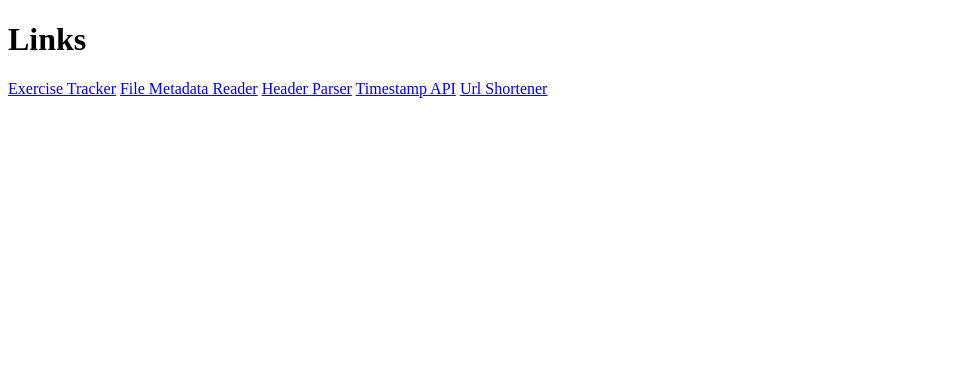
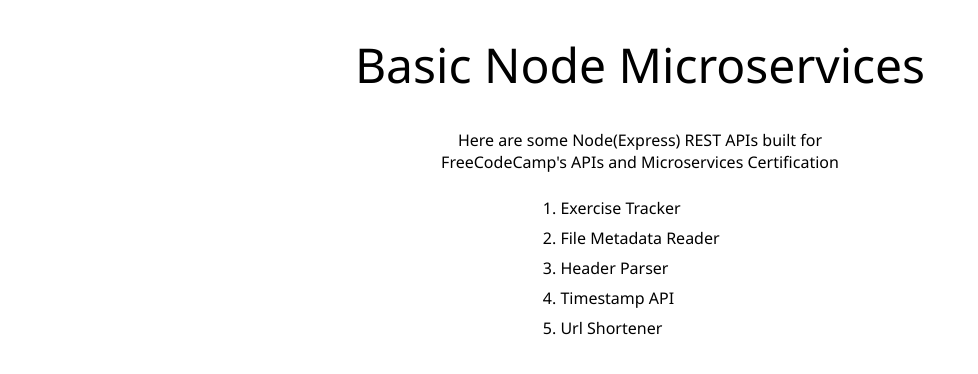
Before and after one commit to isaacsokari/fcc-basic-node, a website: page views/index.html in a window 1280 px wide. Shown: the whole page, without its empty margins (0-978 px from the left). Drawn offline with Linux system fonts and the light colour scheme; files that its build step writes are made by us from their sources.

Commit message:
updated landing page styling

```diff
--- /dev/null
+++ b/public/index.css
@@ -0,0 +1,43 @@
+* {
+  margin: 0;
+  padding: 0;
+  box-sizing: border-box;
+  max-width: 100%;
+  font-family: 'Segoe UI', Tahoma, Geneva, Verdana, sans-serif;
+}
+
+body {
+  width: 100vw;
+  max-width: 100vw;
+  min-height: 100vh;
+  display: flex;
+  flex-direction: column;
+  align-items: center;
+  padding: 2rem;
+}
+
+h1 {
+  font-weight: 500;
+  margin: 0 auto 1rem;
+  font-size: 3rem;
+}
+
+p {
+  margin: 1rem auto;
+  max-width: 30rem;
+  width: 90%;
+  text-align: center;
+}
+
+li {
+  margin: 0.5rem 0;
+}
+
+a {
+  color: currentColor;
+  text-decoration: none;
+}
+
+a:hover {
+  text-decoration: underline;
+}
--- a/views/index.html
+++ b/views/index.html
@@ -5,23 +5,41 @@
     <meta http-equiv="X-UA-Compatible" content="IE=edge" />
     <meta name="viewport" content="width=device-width, initial-scale=1.0" />
     <title>Basic NodeJS Exercises</title>
+    <link rel="stylesheet" href="public/index.css" />
   </head>
   <body>
-    <h1>Links</h1>
+    <h1>Basic Node Microservices</h1>
+    <p>
+      Here are some Node(Express) REST APIs built for FreeCodeCamp's APIs and
+      Microservices Certification
+    </p>
+
+    <ol>
+      <li>
         <a href="/exercise" target="_blank" rel="noopener noreferrer"
           >Exercise Tracker</a
         >
+      </li>
+      <li>
         <a href="/fileanalyse" target="_blank" rel="noopener noreferrer"
           >File Metadata Reader</a
         >
+      </li>
+      <li>
         <a href="/whoami" target="_blank" rel="noopener noreferrer"
           >Header Parser</a
         >
+      </li>
+      <li>
         <a href="/timestamp" target="_blank" rel="noopener noreferrer"
           >Timestamp API</a
         >
+      </li>
+      <li>
         <a href="/shorturl" target="_blank" rel="noopener noreferrer"
           >Url Shortener</a
         >
+      </li>
+    </ol>
   </body>
 </html>
```
Lines whose indentation alone changed are shown as unchanged.
